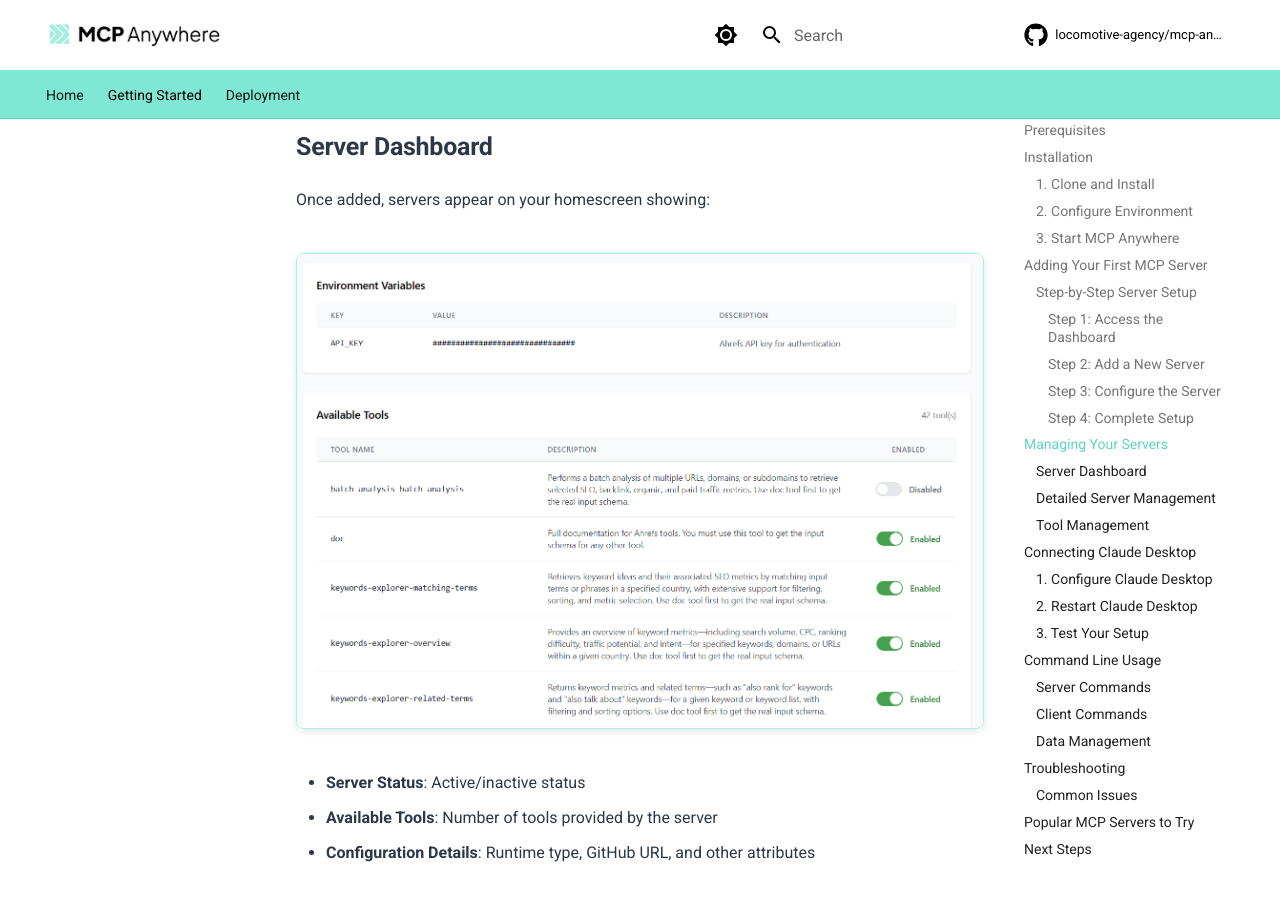
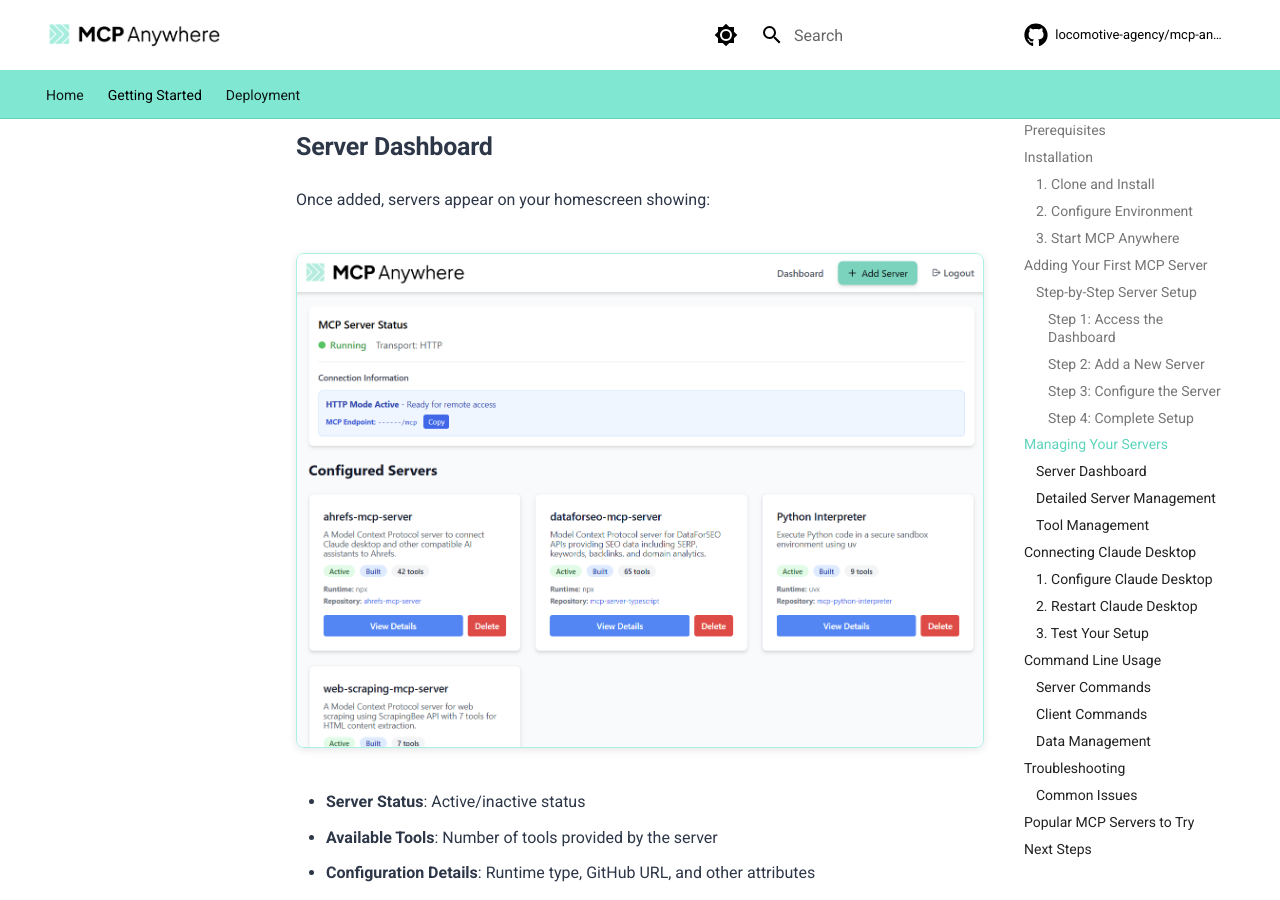
Before and after one commit to rodrigoscoelho/mcp-anywhere, an MkDocs documentation site: the page built from docs/getting-started.md, in a window 1280 px wide and 900 px high, scrolled down 4712 px. Built offline with MkDocs 1.6.1 and Material for MkDocs 9.7.7, drawn with Linux system fonts in a browser that asks for light colours; comment, search, counter and statistics services are not loaded.

Commit message:
Minor update to document images.

```diff
--- a/docs/getting-started.md
+++ b/docs/getting-started.md
@@ -120,7 +120,7 @@
 Once added, servers appear on your homescreen showing:
 
 <div class="screenshot-container">
-  <img src="../assets/MCP Anywhere View Server 1.PNG" alt="Server Dashboard">
+  <img src="../assets/MCP Anywhere Homescreen.PNG" alt="Server Dashboard">
 </div>
 
 - **Server Status**: Active/inactive status
@@ -155,6 +155,10 @@
 ### Tool Management
 
 **Available Tools Section** shows each individual tool provided by the MCP server:
+
+<div class="screenshot-container">
+  <img src="../assets/MCP Anywhere View Server 1.PNG" alt="Detailed Server Tools">
+</div>
 
 - **Individual Control**: Toggle each tool on/off independently
 - **Tool Prefixes**: Each server gets a unique prefix (e.g., `0123abcd`)
```
